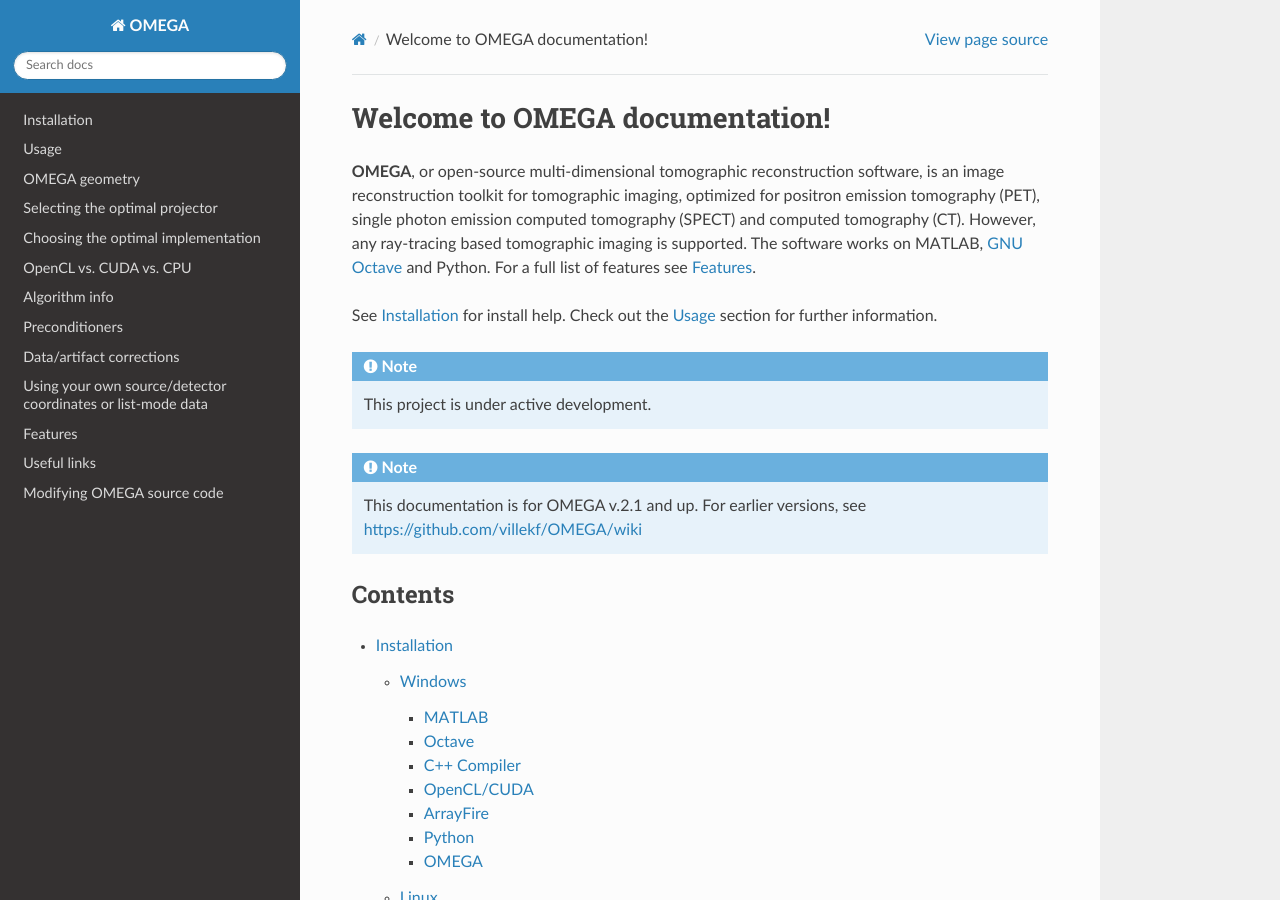
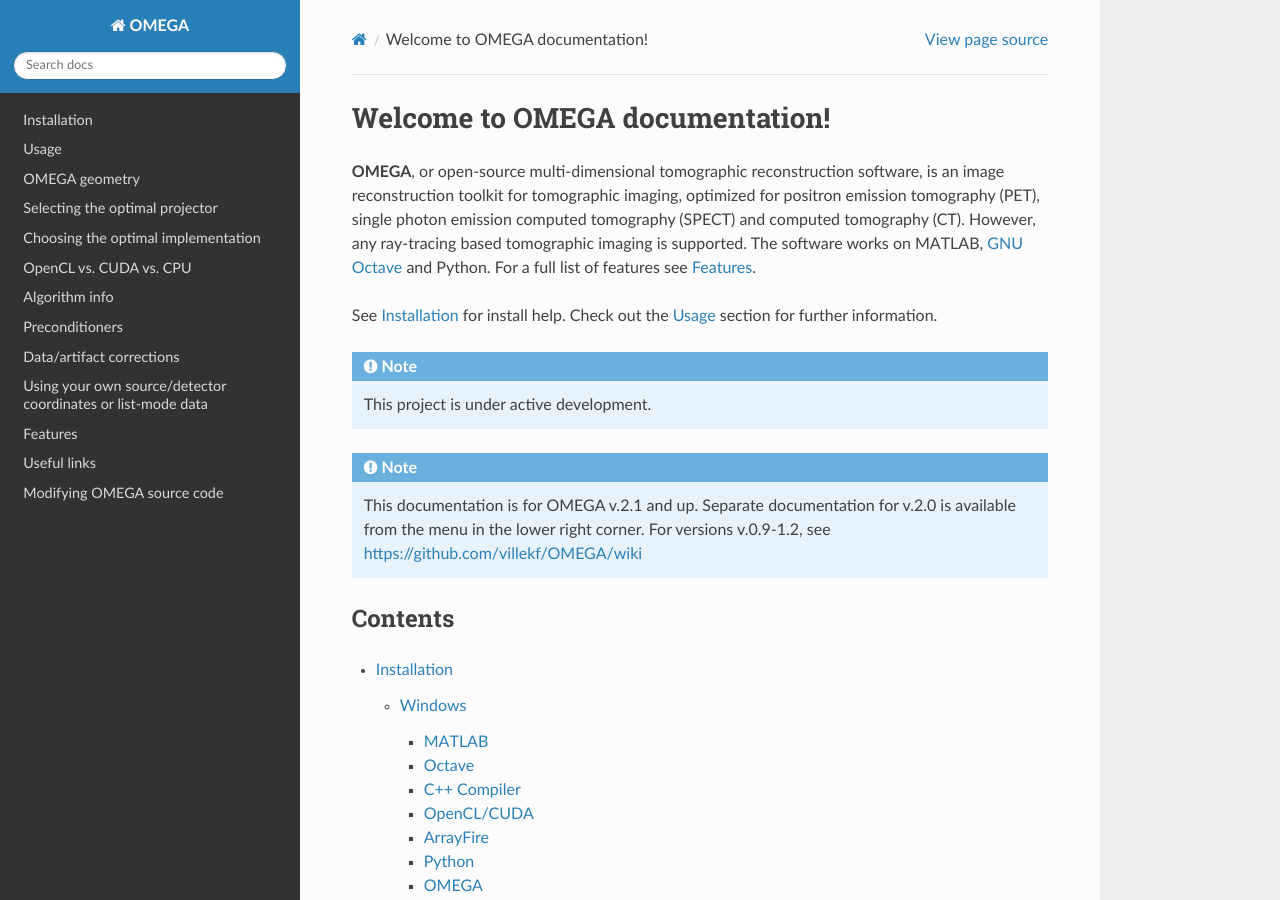
Before and after one commit to villekf/OMEGA-doc, a Sphinx documentation site: the page built from docs/source/index.rst, in a window 1280 px wide and 900 px high. Built offline with Sphinx 7.4.7 and the Read the Docs theme 3.1.0, drawn with Linux system fonts in a browser that asks for light colours.

Commit message:
Update index.rst

```diff
--- a/docs/source/index.rst
+++ b/docs/source/index.rst
@@ -13,7 +13,7 @@
 
 .. note::
 
-   This documentation is for OMEGA v.2.1 and up. For earlier versions, see https://github.com/villekf/OMEGA/wiki
+   This documentation is for OMEGA v.2.1 and up. Separate documentation for v.2.0 is available from the menu in the lower right corner. For versions v.0.9-1.2, see https://github.com/villekf/OMEGA/wiki
 
 Contents
 --------
```
